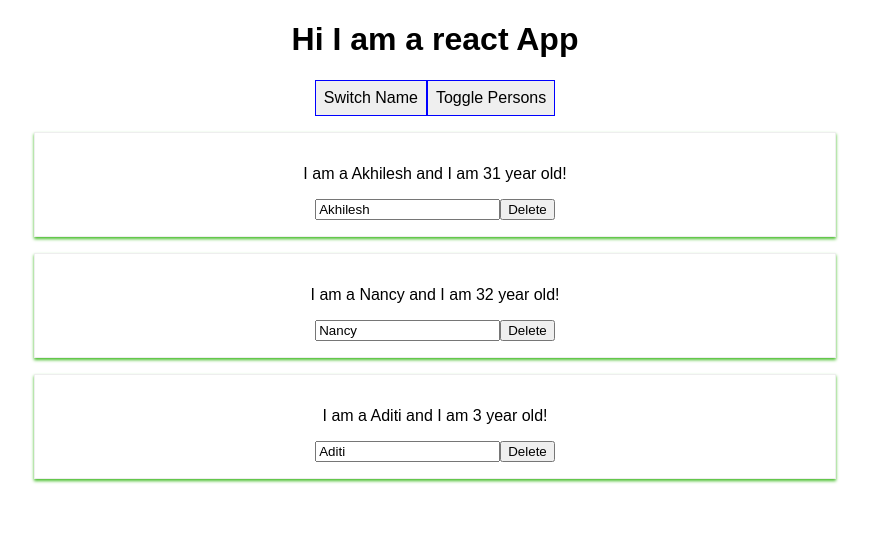
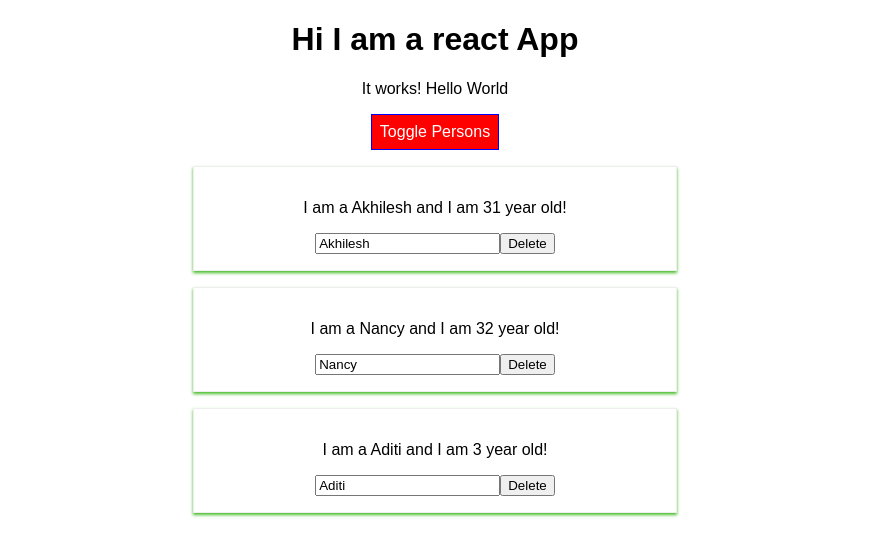
Before and after one commit to akhi0gupta007/sts-workspace, a React (Create React App) app in the folder react-complete-guide/: page / in a window 1280 px wide. Both pictures are taken after a click on the button "Toggle Persons". Shown: the top 556 px of the page, without its empty margins (205-1074 px from the left). Built offline with nearby package versions, Linux system fonts and the light colour scheme.

Commit message:
Advanced css

```diff
--- a/react-complete-guide/package.json
+++ b/react-complete-guide/package.json
@@ -3,6 +3,7 @@
   "version": "0.1.0",
   "private": true,
   "dependencies": {
+    "radium": "^0.26.0",
     "react": "^16.13.1",
     "react-dom": "^16.13.1",
     "react-scripts": "1.1.5"
--- a/react-complete-guide/src/App.css
+++ b/react-complete-guide/src/App.css
@@ -1,3 +1,11 @@
 .App {
   text-align: center;
 }
+
+.red{
+  color:red;
+}
+
+.bold{
+  font-weight: bold;
+}
--- a/react-complete-guide/src/App.js
+++ b/react-complete-guide/src/App.js
@@ -1,5 +1,6 @@
 import React, { Component } from 'react';
 import './App.css';
+import Radium, {StyleRoot} from 'radium'
 import Person from './Person/Person'
 
 class App extends Component {
@@ -59,14 +60,20 @@
 
   render() {
 
+
     const style = {
-      backgroudColor: 'white',
+      backgroundColor: 'green',
+      color:'white',
       font: 'inherit',
       border: '1px solid blue',
       padding: '8px',
-      cursor: 'pointer'
+      cursor: 'pointer',
+      ':hover':{
+        backgroundColor:'lightgreen',
+        color:'black'
+      }
     };
-
+    //Install new package npm install --save radium
     let persons = null;
 
     if (this.state.showPersons) {
@@ -82,22 +89,38 @@
           })}
         </div>
       )
+
+      style.backgroundColor = 'red';
+      style[':hover'] = {
+        backgroundColor:'salmon',
+        color:'black'
+      }
+    }
+    const classes = [];
+    if (this.state.persons.length <= 2) {
+      classes.push('red');
+    }
+    if (this.state.persons.length <= 1) {
+      classes.push('bold');
     }
 
     return (
+      <StyleRoot>
       <div className="App">
         <h1>Hi I am a react App</h1>
-        <button
+        <p className={classes.join(' ')}>It works! Hello World</p>
+        {/* <button
           style={style}
-          onClick={() => this.switchMatchHandler('Akhilesh Gupta')}>Switch Name</button>
+          onClick={() => this.switchMatchHandler('Akhilesh Gupta')}>Switch Name</button> */}
 
         <button
           style={style}
           onClick={() => this.togglePersonsHandler()}>Toggle Persons</button>
         {persons}
       </div>
+      </StyleRoot>
     );
   }
 }
 
-export default App;
+export default Radium(App);
--- a/react-complete-guide/src/Person/Person.css
+++ b/react-complete-guide/src/Person/Person.css
@@ -6,3 +6,9 @@
 padding: 16px;
 text-align: center;
 }
+
+/* @media(min-width:500px){
+    .Person{
+        width: 450px;
+    }
+} */
--- a/react-complete-guide/src/Person/Person.js
+++ b/react-complete-guide/src/Person/Person.js
@@ -1,9 +1,15 @@
 import React from 'react';
 import './Person.css';
+import Radium from 'radium'
 
 const person = (props) => {
+    const style = {
+        '@media(min-width:500px)':{
+            width:'450px'
+        }
+    }
     return (
-        <div className="Person" >
+        <div className="Person" style={style} >
             <p>I am a {props.name} and I am {props.age} year old!</p>
             <p>{props.children}</p>
             <input type="text" onChange={props.changed} defaultValue ={props.name} />
@@ -12,4 +18,4 @@
     )
 };
 
-export default person;
+export default Radium(person);
```
Also changed, not shown: 1 other file (tests, documents, lock files or other folders).
